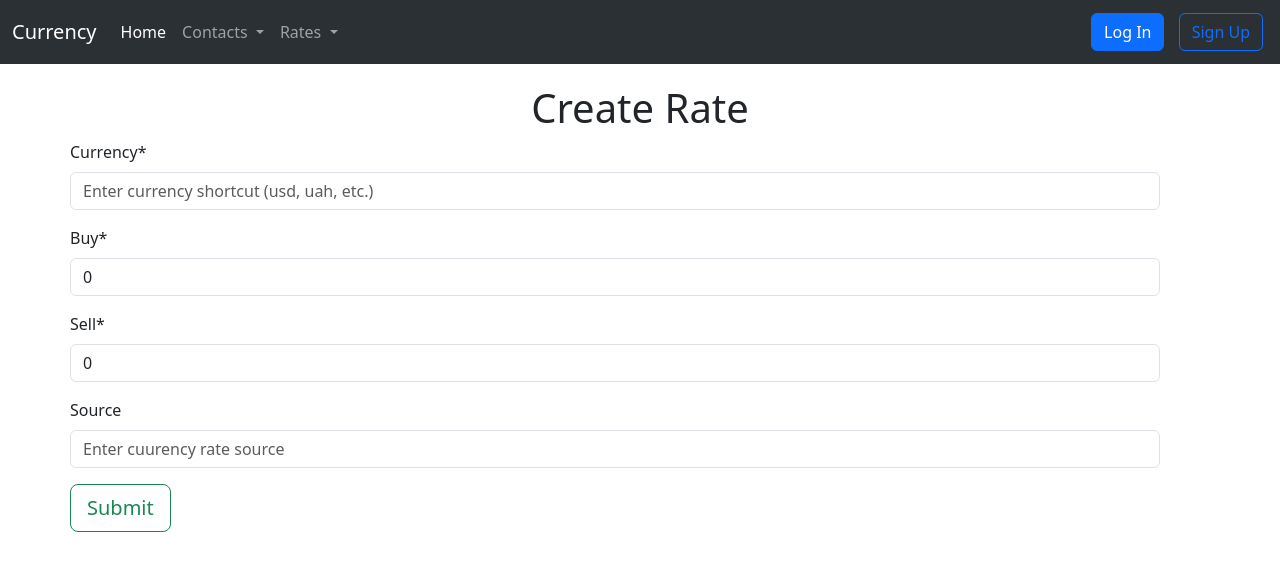
After one commit to nkstlrv/Currency, a Django app: page /rates/create/ in a window 1280 px wide. The commit adds this page. Shown: the top 571 px of the page. Run offline with Django 4.2, Linux system fonts and the light colour scheme; some libraries are stand-ins or nearby versions.

Commit message:
Rates Create form

```diff
--- a/app/currency/forms.py
+++ b/app/currency/forms.py
@@ -1,5 +1,5 @@
 from django import forms
-from currency.models import Contacts
+from currency.models import Contacts, Rates, Source
 
 
 class ContactsForm(forms.ModelForm):
@@ -20,3 +20,24 @@ class ContactsForm(forms.ModelForm):
             'subject': forms.TextInput(attrs={'placeholder': 'Enter the subject'}),
             'message': forms.Textarea(attrs={'placeholder': 'Enter your message'}),
         }
+
+class RatesForm(forms.ModelForm):
+    class Meta:
+        model = Rates
+        fields = (
+            'currency',
+            'buy',
+            'sell',
+            'source'
+        )
+        labels = {
+            'currency': 'Currency',
+            'buy': 'Buy',
+            'sell': 'Sell',
+            'source': 'Source',
+        }
+        widgets = {
+            'currency': forms.TextInput(attrs={'placeholder': 'Enter currency shortcut (usd, uah, etc.)'}),
+
+            'source': forms.TextInput(attrs={'placeholder': 'Enter cuurency rate source'}),
+        }
--- a/app/currency/models.py
+++ b/app/currency/models.py
@@ -7,8 +7,8 @@ from django.core.validators import MinValueValidator
 class Rates(models.Model):
     buy = models.DecimalField(max_digits=8, decimal_places=2, default=0, validators=[MinValueValidator(0)])
     sell = models.DecimalField(max_digits=8, decimal_places=2, default=0, validators=[MinValueValidator(0)])
-    currency = models.CharField(max_length=4, unique=True)
-    source = models.CharField(max_length=255, blank=True)
+    currency = models.CharField(max_length=4)
+    source = models.CharField(max_length=255, default=None, null=True, blank=True)
     created = models.DateTimeField(auto_now_add=True)
 
     def __str__(self):
@@ -16,7 +16,6 @@ class Rates(models.Model):
 
 
 class Contacts(models.Model):
-    # user_id = models.ForeignKey(User, on_delete=models.CASCADE)
     email_from = models.EmailField()
     subject = models.CharField(max_length=255)
     message = models.CharField(max_length=2500)
--- a/app/currency/templates/currency/includes/navbar.html
+++ b/app/currency/templates/currency/includes/navbar.html
@@ -37,7 +37,7 @@
                         <li>
                             <hr class="dropdown-divider">
                         </li>
-                        <li><a class="dropdown-item" href=#>Create Rate</a></li>
+                        <li><a class="dropdown-item" href={% url 'rate_create' %}>Create Rate</a></li>
                     </ul>
                 </li>
 
--- /dev/null
+++ b/app/currency/templates/currency/rate_create.html
@@ -0,0 +1,23 @@
+{%extends 'currency/base.html'%}
+{% load static %}
+{% block css %}
+<link rel="stylesheet" href="{% static 'currency/css/contact_create.css' %}" />
+{% endblock%}
+{% load crispy_forms_tags %}
+
+
+{% block content %}
+
+
+<div class="header">
+  <h1>Create Rate</h1>
+</div>
+
+<div class="form-div">
+<form method="post">
+    {% csrf_token %}
+    {{ form | crispy }}
+    <button type="submit" class="btn btn-outline-success btn-lg">Submit</button>
+</form>
+</div>
+{%endblock content%}
--- a/app/currency/urls.py
+++ b/app/currency/urls.py
@@ -10,4 +10,5 @@ urlpatterns = [
     path('contacts/create/', views.contact_create, name='contact_create'),
     path('contacts/update/<int:pk>/', views.contact_update, name='contact_update'),
     path('contacts/delete/<int:pk>/', views.contact_delete, name='contact_delete'),
+    path('rates/create/', views.rate_create, name='rate_create'),
 ]
--- a/app/currency/views.py
+++ b/app/currency/views.py
@@ -1,7 +1,7 @@
 from django.shortcuts import render, redirect, get_object_or_404
 from django.http import JsonResponse
 from currency import models
-from currency.forms import ContactsForm
+from currency.forms import ContactsForm, RatesForm
 
 
 def home_view(request):
@@ -101,3 +101,18 @@ def contact_delete(request, pk):
     elif request.method == 'POST':
         contact_to_delete.delete()
         return redirect('contacts_table')
+
+
+def rate_create(request):
+    if request.method == 'POST':
+        form = RatesForm(request.POST)
+        if form.is_valid():
+            form.save()
+            return redirect('rates_table')
+
+    form = RatesForm()
+
+    context = {
+        'form': form,
+    }
+    return render(request, 'currency/rate_create.html', context)
```
Also changed, not shown: app/currency/static/currency/css/rates.css (deleted, +0 -13 lines), app/currency/templates/currency/rates.html (+12 -1 lines).
